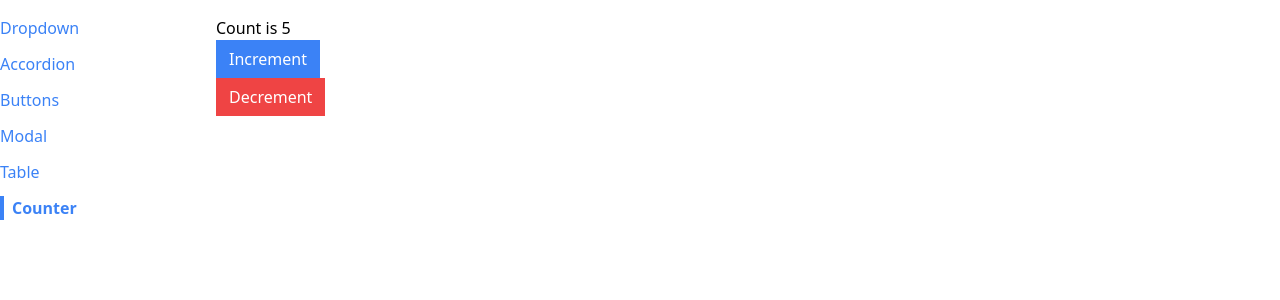
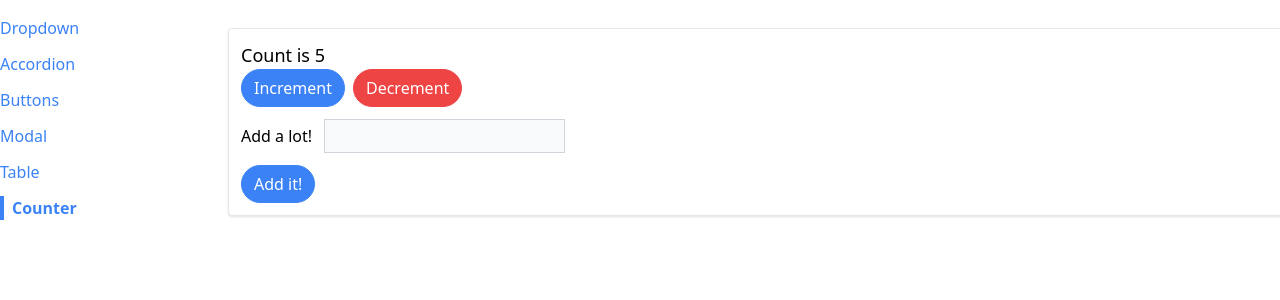
Before and after one commit to alitarika/compsReact, a React (Create React App) app: page /counter in a window 1280 px wide. Shown: the top 300 px of the page. Built offline with nearby package versions, Linux system fonts and the light colour scheme.

Commit message:
counterpage setup before useReducer

```diff
--- a/src/pages/CounterPage.js
+++ b/src/pages/CounterPage.js
@@ -1,19 +1,58 @@
 import Button from "../components/Button";
-import useCounterAndLog from "../hooks/use-counter";
+// import useCounterAndLog from "../hooks/use-counter";
+import { useState } from "react";
+import Panel from "../components/Panel";
 
 function CounterPage({ initialCount }) {
-  const { count, increment, decrement } = useCounterAndLog(initialCount);
+  // const { count, increment, decrement } = useCounterAndLog(initialCount);
+  const [count, setCount] = useState(initialCount);
+  const [valToAdd, setValToAdd] = useState(0);
+
+  const increment = () => {
+    setCount(count + 1);
+  };
+
+  const decrement = () => {
+    setCount(count - 1);
+  };
+
+  const handleChange = (e) => {
+    const value = parseInt(e.target.value) || 0;
+
+    setValToAdd(value);
+  };
+
+  const handleSubmit = (e) => {
+    e.preventDefault();
+
+    setCount(count + valToAdd);
+  };
 
   return (
-    <div>
-      <h1>Count is {count}</h1>
-      <Button primary onClick={increment}>
-        Increment
-      </Button>
-      <Button danger onClick={decrement}>
-        Decrement
-      </Button>
-    </div>
+    <Panel className="m-3">
+      <h1 className="text-lg">Count is {count}</h1>
+      <div className="flex flex-row">
+        <Button className="mr-2" primary rounded onClick={increment}>
+          Increment
+        </Button>
+        <Button danger rounded onClick={decrement}>
+          Decrement
+        </Button>
+      </div>
+
+      <form onSubmit={handleSubmit}>
+        <label>Add a lot!</label>
+        <input
+          value={valToAdd || ""}
+          onChange={handleChange}
+          type="number"
+          className="p-1 m-3 bg-gray-50 border border-gray-300"
+        />
+        <Button primary rounded>
+          Add it!
+        </Button>
+      </form>
+    </Panel>
   );
 }
 
```
